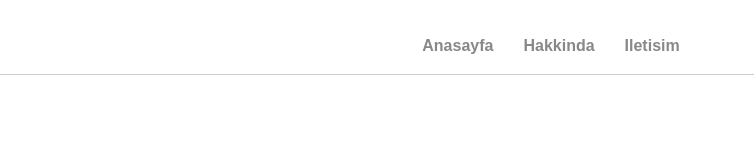
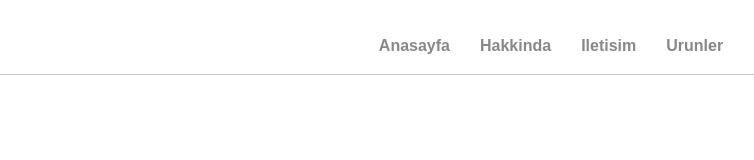
Before and after one commit to xZomik/proje07, a plain HTML site: page index.html in a window 1280 px wide. Shown: the full height of the page, 124-878 px from the left. Drawn offline with Linux system fonts and the light colour scheme.

Commit message:
link ekledim

```diff
--- a/index.html
+++ b/index.html
@@ -26,6 +26,9 @@
                 <li>
                     <a href="">Iletisim</a>
                 </li>
+                <li>
+                    <a href="">Urunler</a>
+                </li>
             </ul>
         </nav>
         <div>
```
